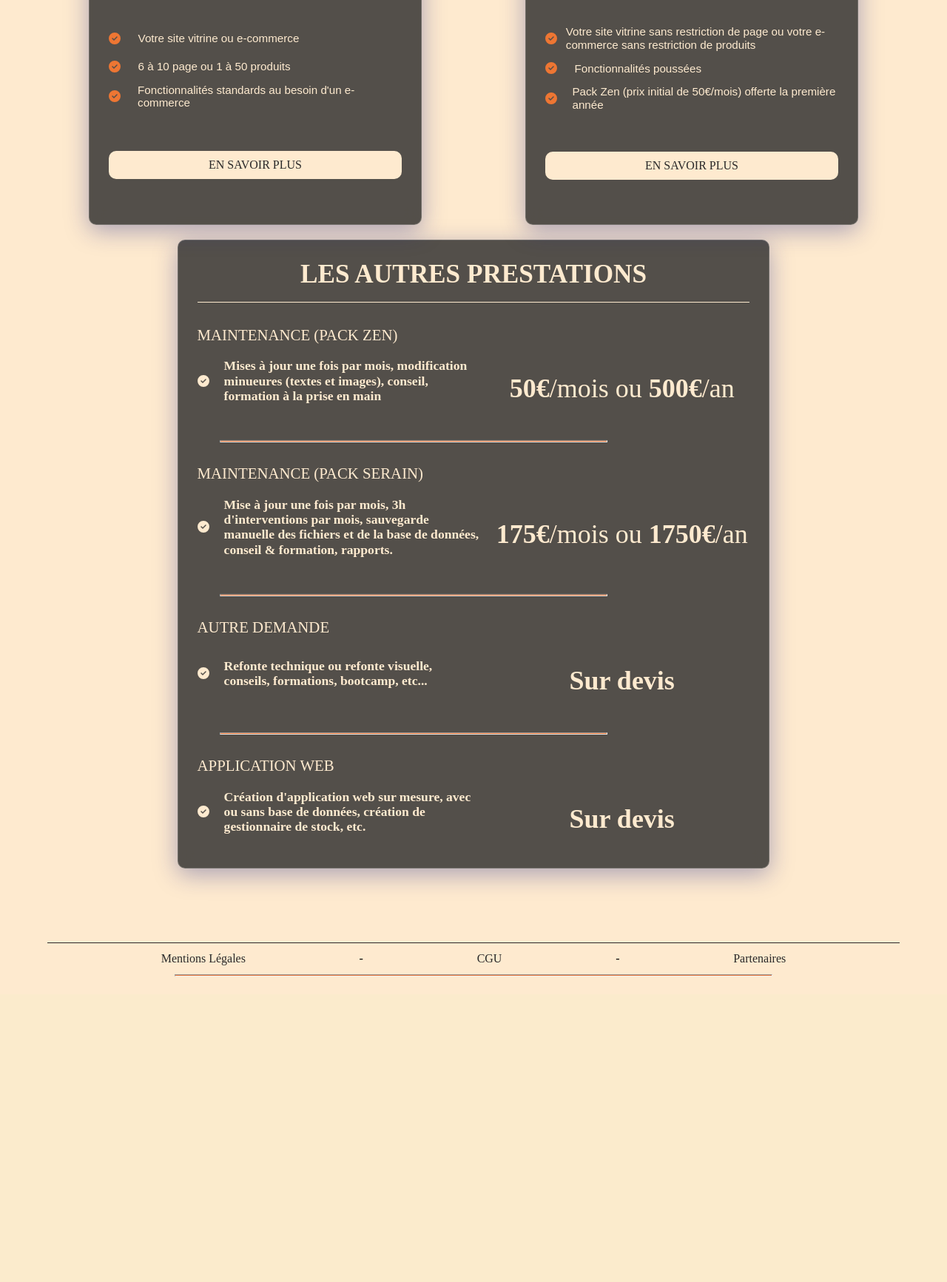
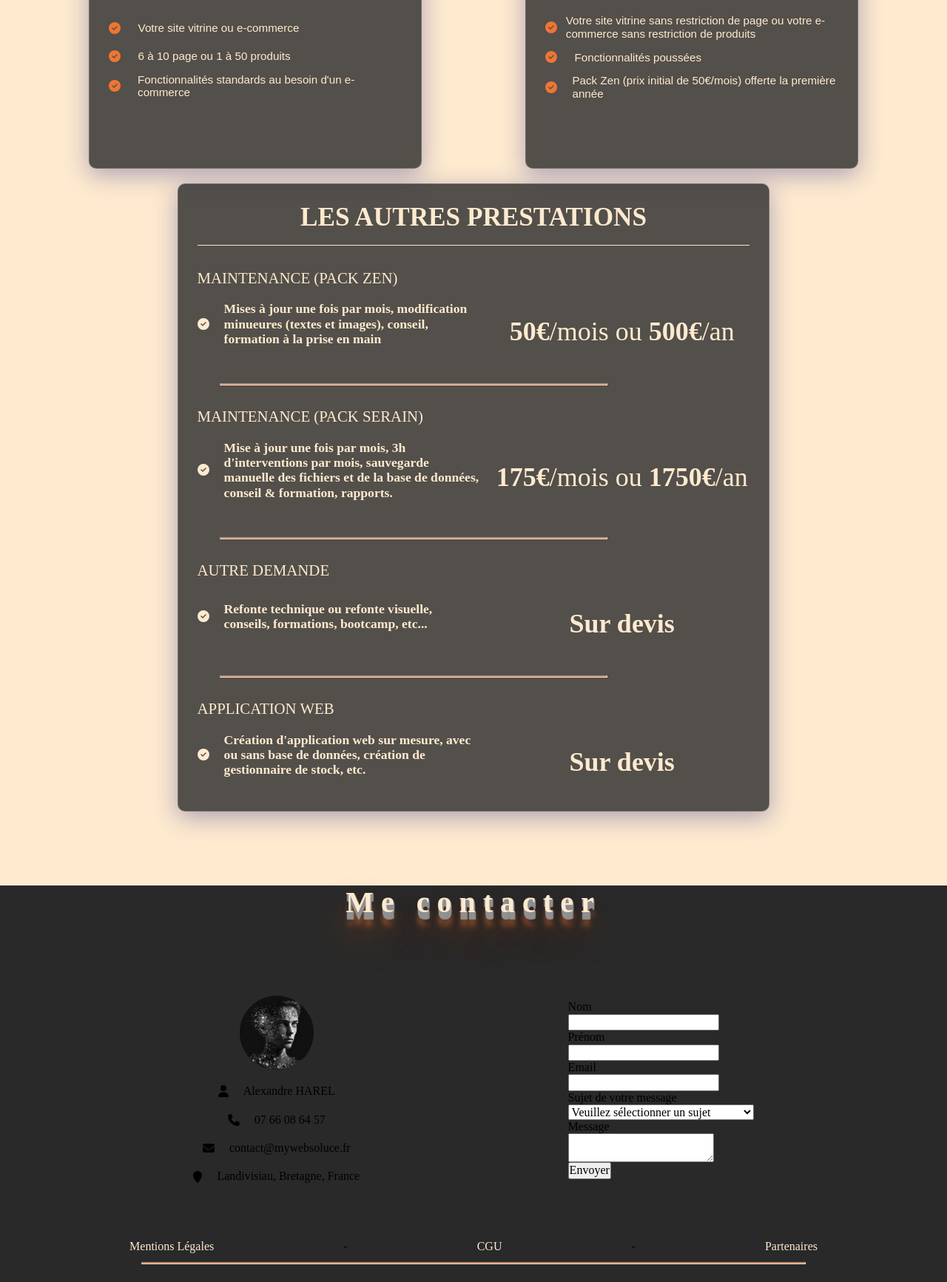
Before and after one commit to LeStitcheurF0u/personnal-tests, a PHP site: page / in a window 1280 px wide. Shown: the part 2440-4173 px from the top of the page at 74% size. Before the commit the page ends 3760 px from the top, so only its background shows below. Run offline with PHP 8.4, Linux system fonts and the light colour scheme; some web fonts are replaced.

Commit message:
:hammer: :lipstick: Implémentation section contact & fin réalisations

```diff
--- a/css/style.css
+++ b/css/style.css
@@ -733,6 +758,81 @@ header {
 }
 
 
+/*
+############################################
+#                                          #
+#                 CONTACT                  #
+#                                          #
+############################################
+*/
+
+#contact {
+    background-color: #292929;
+}
+
+#contact h2 {
+    font-size: 2.5rem;
+    color: #feeacf;
+    text-shadow: 1px 1px 1px #919191,
+        1px 2px 1px #919191,
+        1px 3px 1px #919191,
+        1px 4px 1px #919191,
+        1px 5px 1px #919191,
+        1px 6px 1px #919191,
+        1px 7px 1px #919191,
+        1px 8px 1px #919191,
+        1px 9px 1px #919191,
+        1px 10px 1px #919191,
+        1px 18px 6px rgba(239, 117, 52, 0.4),
+        1px 22px 10px rgba(239, 117, 52, 0.2),
+        1px 25px 35px rgba(239, 117, 52, 0.2),
+        1px 30px 60px rgba(239, 117, 52, 0.4);
+    letter-spacing: 10px;
+}
+
+.contact__content {
+    width: 100%;
+    height: 400px;
+    display: flex;
+    flex-flow: row nowrap;
+    justify-content: space-evenly;
+    align-items: center;
+    gap: 20px;
+}
+
+.contact-infos,
+.contact-form {
+    display: flex;
+    flex-flow: column nowrap;
+    justify-content: space-evenly;
+    align-items: center;
+    gap: 20px;
+    margin-top: 20px;
+}
+
+.contact-infos__item {
+    display: flex;
+    flex-flow: row nowrap;
+    justify-content: space-evenly;
+    align-items: center;
+    gap: 20px;
+}
+
+.contact-infos__item img {
+    width: 100px;
+    height: 100px;
+    border-radius: 50%;
+}
+
+.contact-form__item {
+    display: flex;
+    flex-flow: column nowrap;
+    justify-content: space-evenly;
+    align-items: start;
+}
+
+
+
 
 /*
 ############################################
@@ -744,8 +844,9 @@ header {
 
 
 footer {
+    background-color: #292929;
     border-top: 1px solid #292929;
-    width: 90%;
+    width: 100%;
     height: 70px;
     display: flex;
     flex-flow: column nowrap;
@@ -760,7 +861,7 @@ footer {
 }
 .footer__top a {
     text-decoration: none;
-    color: #292929;
+    color: #feeacf;
     font-family: 'Dunbarlow-Light';
     transition: .3s;
 }
--- a/index.html
+++ b/index.html
@@ -139,10 +139,11 @@
     <main>
       <section id="realisation">
         <div class="swiper mySwiper">
+          <h2>Mes Réalisations</h2>
           <div class="swiper-wrapper">
             <div class="swiper-slide">
               <figure>
-                <img src="assets/img/lacapsule.png" alt="" />
+                <img src="assets/img/capsule.png" alt="La capsule" />
                 <figcaption>
                   <span>La Capsule V3</span>
                   <a href="https://lacapsule.github.io/V3">Voir le projet</a>
@@ -151,7 +152,7 @@
             </div>
             <div class="swiper-slide">
               <figure>
-                <img src="assets/img/moco.png" alt="" />
+                <img src="assets/img/moco.png" alt="Morlaix Communauté" />
                 <figcaption>
                   <span>Centre de ressource pour Morlaix Communauté</span>
                   <a href="https://moco.mywebsoluce.fr">Voir le projet</a>
@@ -160,7 +161,7 @@
             </div>
             <div class="swiper-slide">
               <figure>
-                <img src="assets/img/quizz.png" alt="" />
+                <img src="assets/img/quizz.png" alt="Quizz" />
                 <figcaption>
                   <span>Quizz créé pour une expérimentation IBEP</span>
                   <a href="https://lestitcheurf0u.github.io/Quizz/">Voir le projet</a>
@@ -169,14 +170,20 @@
             </div>
             <div class="swiper-slide">
               <figure>
-                <img src="assets/img/bg3.webp" alt="" />
-                <figcaption>Slide 4</figcaption>
+                <img src="assets/img/cdr_capsule.png" alt="Centre de ressource La Capsule" />
+                <figcaption>
+                  <span>Partie Back-End Centre de ressources La Capsule</span>
+                  <a href="https://cdr.lacapsule.org">Voir le projet</a>
+                </figcaption>
               </figure>
             </div>
             <div class="swiper-slide">
               <figure>
-                <img src="assets/img/bg4.webp" alt="" />
-                <figcaption>Slide 5</figcaption>
+                <img src="assets/img/absumm.png" alt="Absumm" />
+                <figcaption>
+                  <span>Site E-Commerce Absumm</span>
+                  <a href="https://absumm.mywebsoluce.fr">Voir le projet</a>
+                </figcaption>
               </figure>
             </div>
           </div>
@@ -224,9 +231,6 @@
                 </li>
               </ul>
             </div>
-            <div class="button-container">
-              <button>En savoir plus</button>
-            </div>
           </div>
           <div class="pack-container">
             <div class="pack-container__header">
@@ -258,9 +262,6 @@
                 </li>
               </ul>
             </div>
-            <div class="button-container">
-              <button type="button">En savoir plus</button>
-            </div>
           </div>
           <div class="pack-container">
             <div class="pack-container__header">
@@ -291,9 +292,6 @@
                   <p>Fonctionnalités standards au besoin d'un e-commerce</p>
                 </li>
               </ul>
-            </div>
-            <div class="button-container">
-              <button type="button">En savoir plus</button>
             </div>
           </div>
           <div class="pack-container">
@@ -331,9 +329,6 @@
                   </p>
                 </li>
               </ul>
-            </div>
-            <div class="button-container">
-              <button type="button">En savoir plus</button>
             </div>
           </div>
         </div>
@@ -397,7 +392,71 @@
           </div>
         </section>
       </section>
-      <section id="contact"></section>
+      <section id="contact">
+        <h2>Me contacter</h2>
+        <div class="contact__content">
+          <aside class="contact-infos">
+            <div class="contact-infos__item">
+              <img src="assets/img/avatar.webp" alt="avatar">
+            </div>
+            <div class="contact-infos__item">
+              <i class="fa-solid fa-user"></i>
+              <p>Alexandre HAREL</p>
+            </div>
+            <div class="contact-infos__item">
+              <i class="fa-solid fa-phone"></i>
+              <p>07 66 08 64 57</p>
+            </div>
+            <div class="contact-infos__item">
+              <i class="fa-solid fa-envelope"></i>
+              <p>contact@mywebsoluce.fr</p>
+            </div>
+            <div class="contact-infos__item">
+              <i class="fa-solid fa-map-marker"></i>
+              <p>Landivisiau, Bretagne, France</p>
+            </div>
+          </aside>
+          <aside class="contact-form">
+            <form action="traitements/mails.php" method='post'>
+              <div class="contact-form__item">
+                <label for="nom">Nom</label>
+                <input type="text" id="nom" />
+              </div>
+              <div class="contact-form__item">
+                <label for="prenom">Prénom</label>
+                <input type="text" id="preom" />
+              </div>
+              <div class="contact-form__item">
+                <label for="mail">Email</label>
+                <input type="email" id="mail" />
+              </div>
+              <div class="contact-form__item">
+                <label for="subject">Sujet de votre message</label>
+                <select name="subject" id="subject">
+                  <option value="0">Veuillez sélectionner un sujet</option>
+                  <option value="1">Demande de devis offre "Copper"</option>
+                  <option value="2">Demande de devis offre "Iron"</option>
+                  <option value="3">Demande de devis offre "Gold"</option>
+                  <option value="4">Demande de devis offre "Diamand"</option>
+                  <option value="5">Demande de devis autre demande</option>
+                  <option value="6">Demande de renseignements</option>
+                  <option value="7">Autre</option>
+                </select>
+              </div>
+              <div class="contact-form__item">
+                <label for="message">Message</label>
+                <textarea name="message" id="message"></textarea>
+              </div>
+              <div class="contact-form__item">
+                <input type="hidden" name="honeypot">
+              </div>
+              <div class="contact-form__item">
+                <button type="submit">Envoyer</button>
+              </div>
+            </form>
+          </aside>
+        </div>
+      </section>
     </main>
     <footer>
       <section class="footer__top">
@@ -413,6 +472,7 @@
 
     <script src="js/app.js"></script>
     <script src="https://cdn.jsdelivr.net/npm/swiper@9/swiper-bundle.min.js"></script>
+    <script src="https://smtpjs.com/v3/smtp.js"></script>
     <script>
       const progressCircle = document.querySelector(".autoplay-progress svg");
       const progressContent = document.querySelector(".autoplay-progress span");
@@ -432,8 +492,8 @@
         },
         on: {
           autoplayTimeLeft(s, time, progress) {
-            progressCircle.style.setProperty("--progress", 1 - progress);
-            progressContent.textContent = `${Math.ceil(time / 1000)}s`;
+            progressCircle.style.setProperty("--progress", 1 - progress)
+            progressContent.textContent = `${Math.ceil(time / 1000)}s`
           }
         }
       });
```
Also changed, not shown: other parts of css/style.css (+28 -3 lines), traitements/mails.php (added, +19 -0 lines), assets/img/absumm.png (added), assets/img/avatar.webp (added), assets/img/capsule.png (added), assets/img/cdr_capsule.png (added), assets/img/lacapsule.png (deleted), assets/img/moco.png, assets/img/quizz.png.
